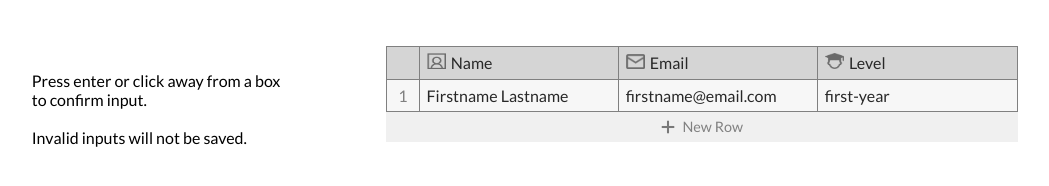
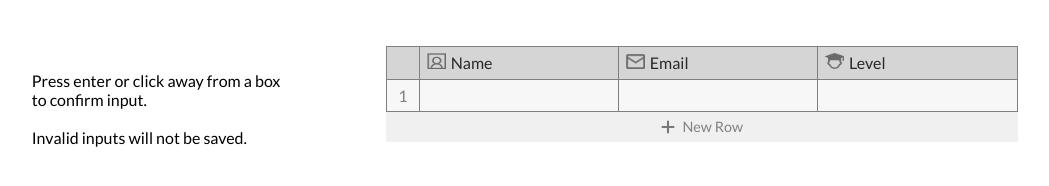
Before and after one commit to MelodyLiu012/Mini-Student-Record, a plain HTML site: page index.html in a window 1280 px wide. Shown: the whole page, without its empty margins (128-1177 px from the left). Drawn offline with Linux system fonts and the light colour scheme.

Commit message:
deleted default value

```diff
--- a/index.html
+++ b/index.html
@@ -33,9 +33,9 @@
         </div>
         <div class="row">
           <div class="index-box">1</div>
-          <div class="name-box" contenteditable="true" onfocusin="readyValidation()">Firstname Lastname</div>
-          <div class="email-box" contenteditable="true" onfocusin="readyValidation()">firstname@email.com</div>
-          <div class="level-box" contenteditable="true" onfocusin="readyValidation()">first-year</div>
+          <div class="name-box" contenteditable="true" onfocusin="readyValidation()"></div>
+          <div class="email-box" contenteditable="true" onfocusin="readyValidation()"></div>
+          <div class="level-box" contenteditable="true" onfocusin="readyValidation()"></div>
         </div>
       </div>
       <div id="add-button" onclick="addRow()">
```
